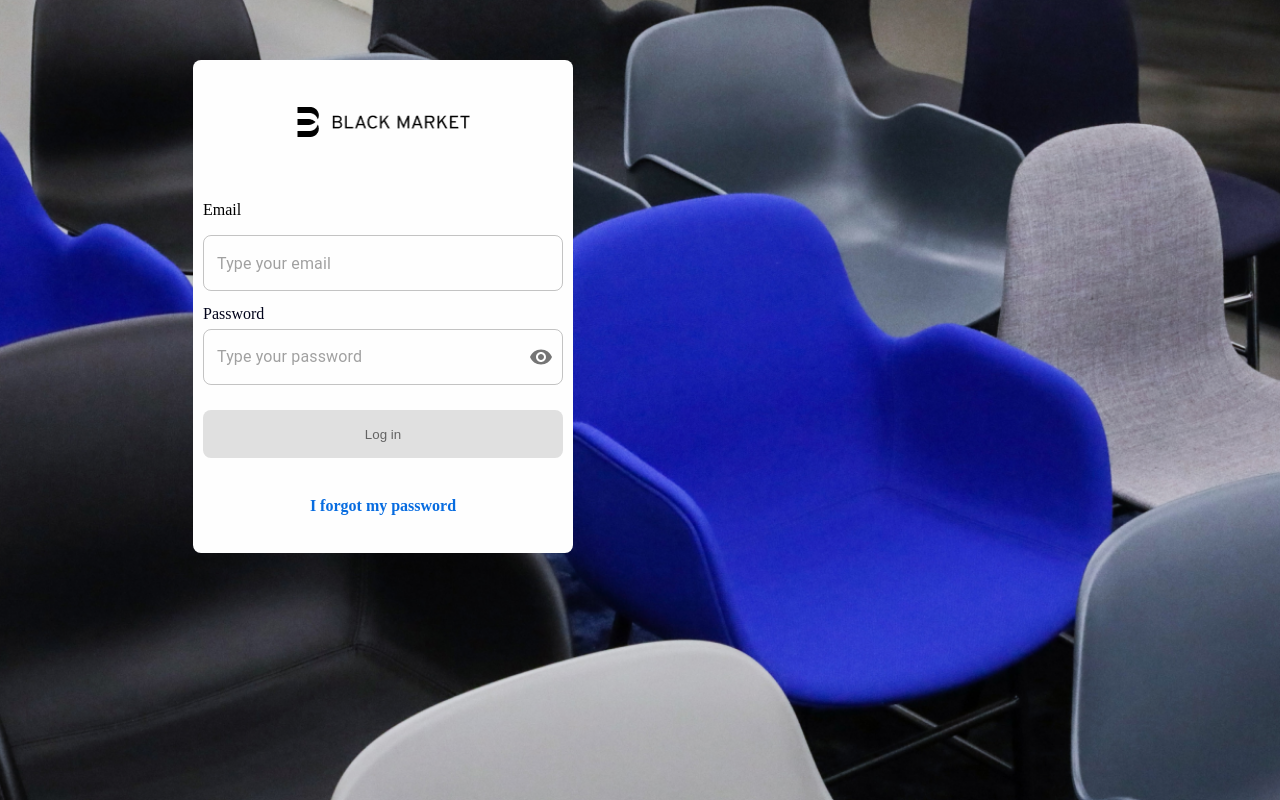
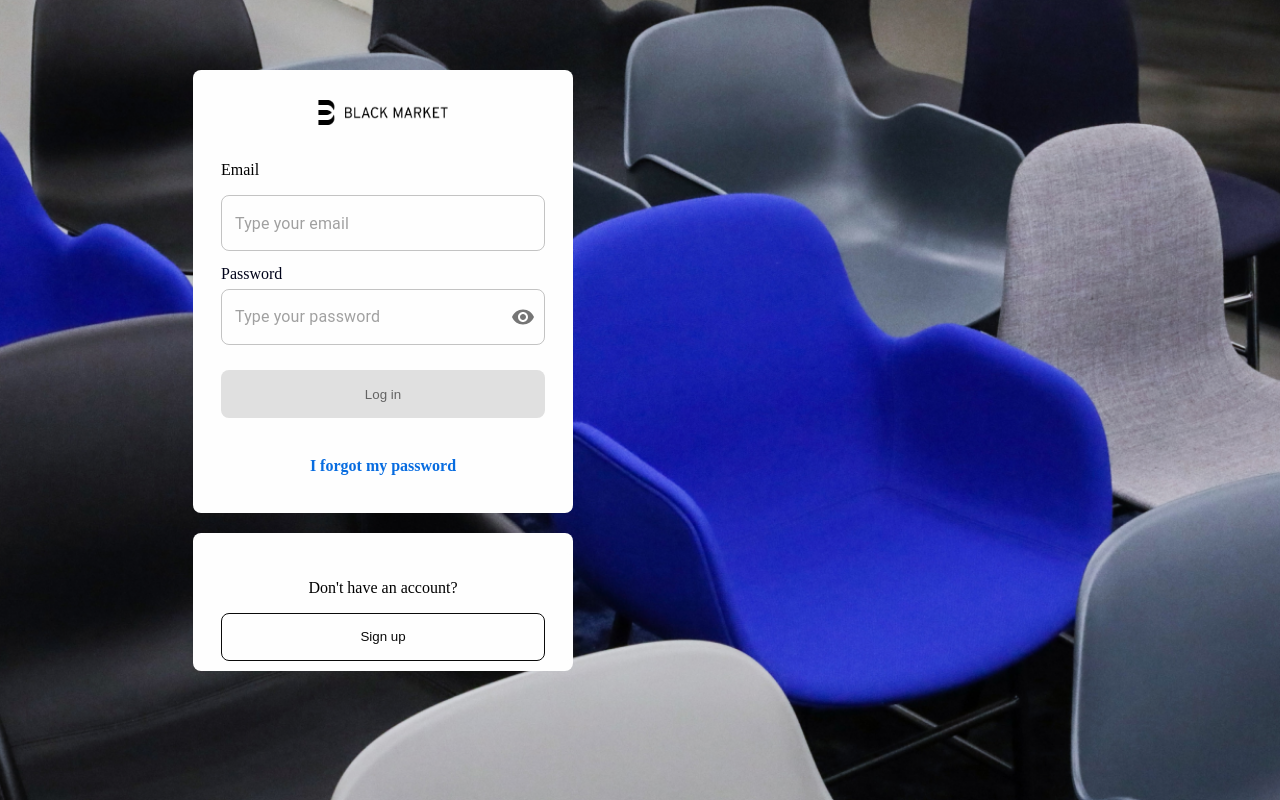
Before and after one commit to SantiNavarro/blackmarket-dry, a React (Create React App) app: page /sign-in in a window 1280 px wide. Built offline with nearby package versions, Linux system fonts and the light colour scheme.

Commit message:
Added flow for Sign Up, updated .env var usage

```diff
--- a/src/api/queries.ts
+++ b/src/api/queries.ts
@@ -1,8 +1,10 @@
 import axios from 'axios';
+
+const baseUrl = process.env.REACT_APP_API_URL;
 
 export const signInRequest = async (email: string, password: string) => {
   const response = await axios.post(
-    `http://blackmarket-api.herokuapp.com/api/v1/auth/sign_in?password=${password}&email=${email}`,
+    `${baseUrl}/auth/sign_in?password=${password}&email=${email}`,
     {},
     {
       headers: {
@@ -21,6 +23,6 @@ export const signUpRequest = async (email: string, password: string, name: strin
       name,
     },
   };
-  const response = await axios.post('http://blackmarket-api.herokuapp.com/api/v1/auth', body);
+  const response = await axios.post(`${baseUrl}/auth`, body);
   return response;
 };
--- a/src/components/Authentication.tsx
+++ b/src/components/Authentication.tsx
@@ -1,10 +1,5 @@
-import BasicForm from './BasicForm';
 import SignIn from './SignIn';
 
-const Authentication = () => (
-  <BasicForm showLogo>
-    <SignIn />
-  </BasicForm>
-);
+const Authentication = () => <SignIn />;
 
 export default Authentication;
--- /dev/null
+++ b/src/components/DontHaveAccount.tsx
@@ -0,0 +1,27 @@
+/* eslint-disable react/no-unescaped-entities */
+import { useNavigate } from 'react-router-dom';
+import BasicForm from './BasicForm';
+
+import '../styles/containers/signIn.scss';
+import '../styles/containers/dontHaveAccount.scss';
+
+const DontHaveAccount = () => {
+  const navigate = useNavigate();
+
+  return (
+    <BasicForm>
+      <div className="dontHaveAccount">
+        <p>Don't have an account?</p>
+        <button
+          type="button"
+          className="submit-form-button-secondary"
+          onClick={() => navigate('/sign-up')}
+        >
+          Sign up
+        </button>
+      </div>
+    </BasicForm>
+  );
+};
+
+export default DontHaveAccount;
--- a/src/components/SignIn.tsx
+++ b/src/components/SignIn.tsx
@@ -18,6 +18,8 @@ import '../styles/containers/signIn.scss';
 import { signInRequest } from '../api/queries';
 import { signIn } from '../store/slices/userSlice';
 import Toast from './Toast';
+import BasicForm from './BasicForm';
+import DontHaveAccount from './DontHaveAccount';
 
 interface State {
   email: string;
@@ -71,16 +73,12 @@ const SignIn = () => {
   };
 
   return (
-    <Box
-      component="form"
-      sx={{
-        '& .MuiTextField-root': { width: '100%w' },
-      }}
-      autoComplete="off"
-    >
+    <div className="basic-form-position">
+      <BasicForm showLogo>
+        <div className="form-control-container">
           <Toast open={toastStatus} />
-      <>
-        <FormControl sx={{ width: '100%' }} variant="filled">
+          <div className="inputs-container">
+            <FormControl sx={{ minWidth: '100%' }} variant="filled">
               <p>Email</p>
               <OutlinedInput
                 id="outlined-adornment-email"
@@ -91,7 +89,7 @@ const SignIn = () => {
                 sx={{ borderRadius: '8px' }}
               />
             </FormControl>
-        <FormControl sx={{ width: '100%' }} variant="filled">
+            <FormControl sx={{ minWidth: '100%' }} variant="filled">
               <p className="paragraph">Password</p>
               <OutlinedInput
                 required
@@ -115,7 +113,7 @@ const SignIn = () => {
                 }
               />
             </FormControl>
-      </>
+          </div>
           {loginMutation.isLoading ? (
             <Box sx={{ display: 'flex', justifyContent: 'center', padding: '1.2rem' }}>
               <CircularProgress />
@@ -124,7 +122,9 @@ const SignIn = () => {
             <button
               type="button"
               className={
-            !values.email || !values.password ? 'submit-form-button-disabled' : 'submit-form-button'
+                !values.email || !values.password
+                  ? 'submit-form-button-disabled'
+                  : 'submit-form-button'
               }
               onClick={onSubmitHandler}
               onSubmit={onSubmitHandler}
@@ -134,7 +134,12 @@ const SignIn = () => {
             </button>
           )}
           <p className="paragraph-secondary">I forgot my password</p>
-    </Box>
+        </div>
+      </BasicForm>
+      <BasicForm>
+        <DontHaveAccount />
+      </BasicForm>
+    </div>
   );
 };
 
--- a/src/pages/Login.tsx
+++ b/src/pages/Login.tsx
@@ -1,9 +1,9 @@
-import Authentication from '../components/Authentication';
+import SignIn from '../components/SignIn';
 import '../styles/containers/login.scss';
 
 const Login = () => (
   <div className="login">
-    <Authentication />
+    <SignIn />
   </div>
 );
 
--- a/src/pages/SignUp.tsx
+++ b/src/pages/SignUp.tsx
@@ -1,3 +1,155 @@
-const SignUp = () => <div>SignUp</div>;
+/* eslint-disable react/jsx-wrap-multilines */
+/* eslint-disable prettier/prettier */
+/* eslint-disable @typescript-eslint/no-unused-vars */
+import React, { useState, useEffect } from 'react';
+import { useDispatch } from 'react-redux';
+import Box from '@mui/material/Box';
+import { useMutation } from 'react-query';
+import { useNavigate } from 'react-router-dom';
+import CircularProgress from '@mui/material/CircularProgress';
+import IconButton from '@mui/material/IconButton';
+import OutlinedInput from '@mui/material/OutlinedInput';
+import InputAdornment from '@mui/material/InputAdornment';
+import FormControl from '@mui/material/FormControl';
+import Visibility from '@mui/icons-material/Visibility';
+import VisibilityOff from '@mui/icons-material/VisibilityOff';
+import '../styles/common/paragraph.scss';
+import '../styles/containers/signIn.scss';
+import { signUpRequest } from '../api/queries';
+import { signIn } from '../store/slices/userSlice';
+import BasicForm from '../components/BasicForm';
+
+interface State {
+  email: string;
+  password: string;
+  name: string;
+  showPassword: boolean;
+}
+
+const SignUp = () => {
+  const [values, setValues] = useState<State>({
+    email: '',
+    name: '',
+    password: '',
+    showPassword: false,
+  });
+  const dispatch = useDispatch();
+
+  const navigate = useNavigate();
+  const loginMutation = useMutation(() => {
+    return signUpRequest(values.email, values.password, values.name);
+  });
+
+  useEffect(() => {
+    console.log('loginMutation');
+    console.log(loginMutation);
+
+    if (loginMutation.isSuccess) {
+      const { email, name } = loginMutation?.data?.data?.data || {};
+      dispatch(signIn({ email, name }));
+      navigate('/');
+    }
+  }, [loginMutation.isError, loginMutation.isSuccess, navigate]);
+
+  const handleMouseDownPassword = (event: React.MouseEvent<HTMLButtonElement>) => {
+    event.preventDefault();
+  };
+
+  const handleChange = (prop: keyof State) => (event: React.ChangeEvent<HTMLInputElement>) => {
+    setValues({ ...values, [prop]: event.target.value });
+  };
+
+  const handleClickShowPassword = () => {
+    setValues({
+      ...values,
+      showPassword: !values.showPassword,
+    });
+  };
+
+  const onSubmitHandler = () => {
+    loginMutation.mutate();
+  };
+
+  return (
+    <div className="login">
+      <div className="basic-form-position">
+        <BasicForm showLogo>
+          <div className="form-control-container">
+            <div className="inputs-container">
+              <FormControl sx={{ minWidth: '100%' }} variant="filled">
+                <p>Email</p>
+                <OutlinedInput
+                  id="outlined-adornment-email"
+                  type="text"
+                  value={values.email}
+                  onChange={handleChange('email')}
+                  placeholder="Type your email"
+                  sx={{ borderRadius: '8px' }}
+                />
+              </FormControl>
+              <FormControl sx={{ minWidth: '100%' }} variant="filled">
+                <p>Full Name</p>
+                <OutlinedInput
+                  id="outlined-adornment-name"
+                  type="text"
+                  value={values.name}
+                  onChange={handleChange('name')}
+                  placeholder="Type your full name"
+                  sx={{ borderRadius: '8px' }}
+                />
+              </FormControl>
+              <FormControl sx={{ minWidth: '100%' }} variant="filled">
+                <p className="paragraph">Password</p>
+                <OutlinedInput
+                  required
+                  id="outlined-adornment-password"
+                  type={values.showPassword ? 'text' : 'password'}
+                  value={values.password}
+                  onChange={handleChange('password')}
+                  placeholder="Type your password"
+                  sx={{ borderRadius: '8px' }}
+                  endAdornment={
+                    <InputAdornment position="end">
+                      <IconButton
+                        aria-label="toggle password visibility"
+                        onClick={handleClickShowPassword}
+                        onMouseDown={handleMouseDownPassword}
+                        edge="end"
+                      >
+                        {values.showPassword ? <VisibilityOff /> : <Visibility />}
+                      </IconButton>
+                    </InputAdornment>
+                  }
+                />
+              </FormControl>
+            </div>
+            {loginMutation.isLoading ? (
+              <Box sx={{ display: 'flex', justifyContent: 'center', padding: '1.2rem' }}>
+                <CircularProgress />
+              </Box>
+            ) : (
+              <button
+                type="button"
+                className={
+                  !values.email || !values.password || !values.name
+                    ? 'submit-form-button-disabled'
+                    : 'submit-form-button'
+                }
+                onClick={onSubmitHandler}
+                onSubmit={onSubmitHandler}
+                disabled={!values.email || !values.password || !values.name}
+              >
+                Sign up
+              </button>
+            )}
+            <p className="paragraph-secondary">
+              By signing up, you accept the Data Policy and the Cookies Policy
+            </p>
+          </div>
+        </BasicForm>
+      </div>
+    </div>
+  );
+};
 
 export default SignUp;
--- a/src/styles/containers/basicForm.scss
+++ b/src/styles/containers/basicForm.scss
@@ -2,29 +2,42 @@
 @import '../settings';
 
 .basic-form {
+  margin: 10px 0;
   display: flex;
   flex-direction: column;
   align-items: center;
-  padding: 47px 10px 0px;
-  gap: 48px;
-  position: absolute;
+  padding: 10px 10px 0px;
+  position: relative;
   height: auto;
   background-color: $white;
-  min-height: 100px;
+  min-height: 10px;
   width: 360px;
   z-index: 2;
   border-radius: 8px;
+  max-width: 100%;
+  &__logo {
+    position: relative;
+    width: 130px;
+    height: 25px;
+    margin: 20px;
+    top:0;
+  };
+}
+
+.inputs-container {
+  display: flex;
+  justify-content: center;
+  flex-direction: column;
+}
+
+.basic-form-position {
+  display: flex;
+  position: absolute;
+  flex-direction: column;
   left: 193px;
   top: 60px;
-  max-width: 80%;
   @media screen and (max-width: $breakpoints-small) {
     left: 5%;
     top: 8%;
   };
-  &__logo {
-    position: relative;
-    width: 173px;
-    height: 30px;
-    top: 0;
-  };
 }
--- /dev/null
+++ b/src/styles/containers/dontHaveAccount.scss
@@ -0,0 +1,8 @@
+.dontHaveAccount {
+  display: flex;
+  justify-content: center;
+  flex-direction: column;
+  align-items: center;
+  height: 100%;
+  width: 90%;
+}
--- a/src/styles/containers/loginPage.scss
+++ b/src/styles/containers/loginPage.scss
@@ -6,7 +6,6 @@
   flex-direction: column;
   align-items: center;
   padding: 47px 10px 0px;
-  gap: 48px;
   position: absolute;
   height: auto;
   background-color: $white;
--- a/src/styles/containers/signIn.scss
+++ b/src/styles/containers/signIn.scss
@@ -26,12 +26,23 @@
   cursor: auto;
 }
 
+.submit-form-button-secondary {
+  @extend .submit-form-button;
+  background-color: $white;
+  color: $black;
+  border: 1px $black solid;
+  margin: 0;
+}
+
+.form-control-container {
+  width: 90%;
+}
+
 .sign-in {
   display: flex;
   flex-direction: column;
   align-items: center;
   padding: 47px 10px 0px;
-  gap: 48px;
   position: absolute;
   height: auto;
   background-color: $white;
@@ -41,7 +52,7 @@
   border-radius: 8px;
   left: 193px;
   top: 60px;
-  max-width: 80%;
+  max-width: 100%;
   @media screen and (max-width: $breakpoints-small) {
     left: 5%;
     top: 8%;
```
Also changed, not shown: 1 other file (tests, documents, lock files or other folders). Lines whose indentation alone changed are shown as unchanged.
